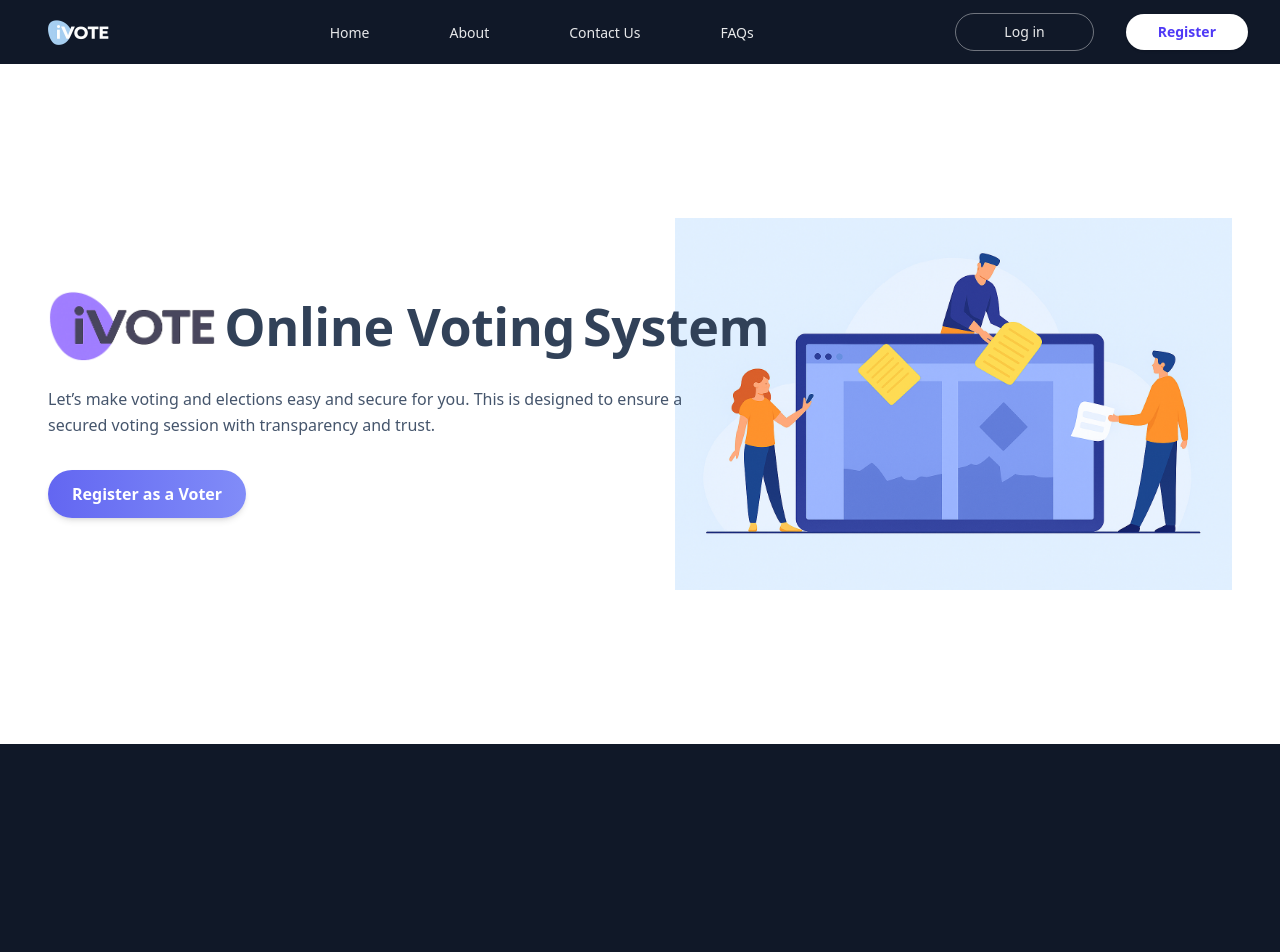
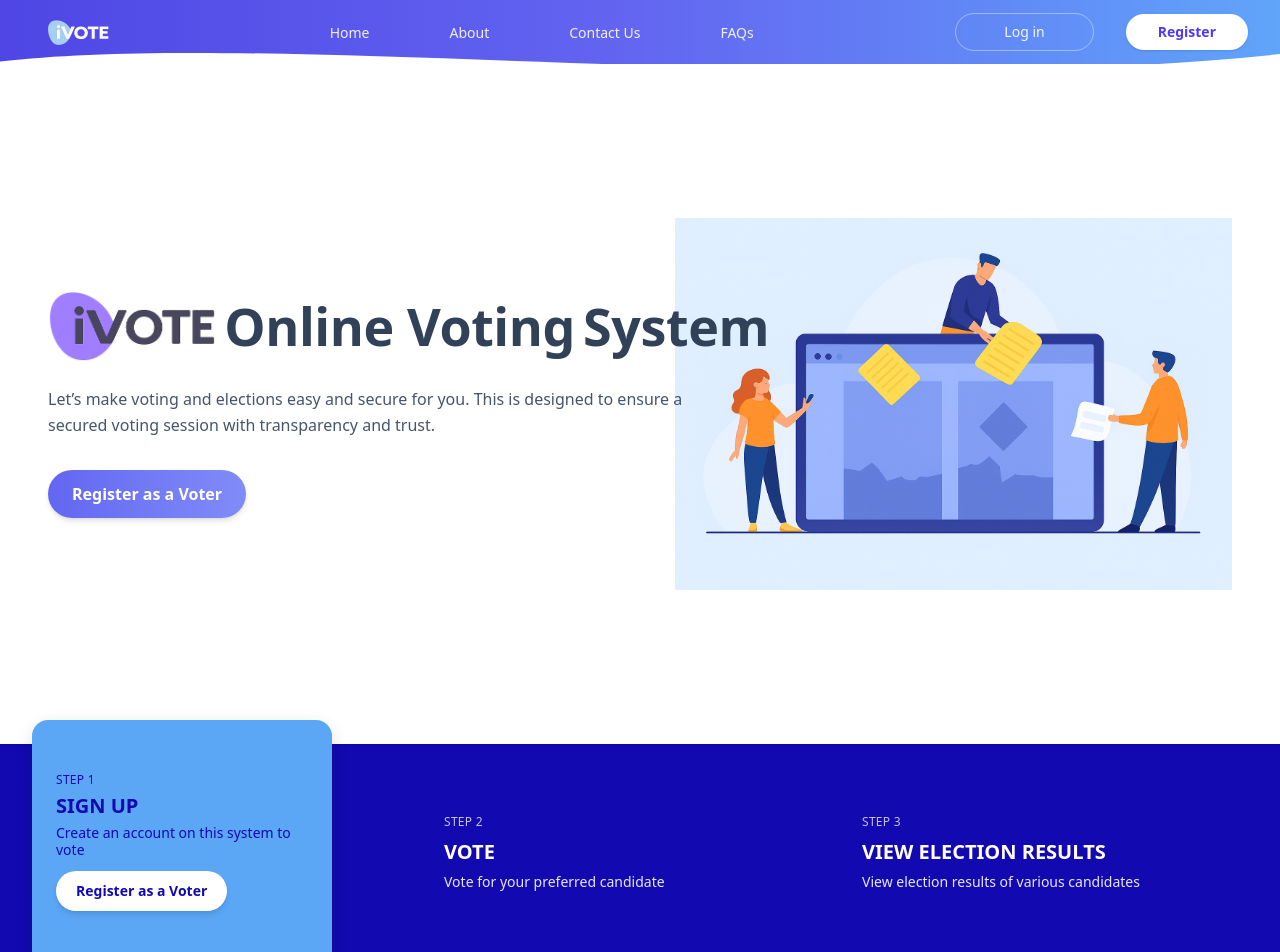
Before and after one commit to david-taiwo/i-VOTE-, a Next.js app: page / in a window 1280 px wide. Shown: the top 952 px of the page. Before the commit the page ends 800 px from the top, so only its background shows below. Built offline with nearby package versions, Linux system fonts and the light colour scheme.

Commit message:
worked on and completed the how it works section

```diff
--- a/app/(public)/page.tsx
+++ b/app/(public)/page.tsx
@@ -1,9 +1,13 @@
 import React from 'react'
 import Image from 'next/image'
+import Link from 'next/link'
+import { FaUserCheck, FaCheckCircle, FaChartBar } from 'react-icons/fa'
 
 const Home = () => {
   return (
-    <section className="relative min-h-[85vh] bg-white flex items-center overflow-hidden">
+    <div>
+      {/* Hero Section */}
+      <section className="relative min-h-[85vh] bg-white flex items-center overflow-hidden">
       <div className="absolute inset-0 bg-gradient-to-br from-indigo-50 via-white to-blue-50 -z-10" />
 
       <div className="w-full max-w-7xl mx-auto px-6 md:px-8 lg:px-12">
@@ -11,7 +15,7 @@
 
           {/* TEXT COL */}
           <div className="lg:col-span-7 order-2 lg:order-1 relative z-10 space-y-6 text-center lg:text-left">
-            <h1 className="max-w-100vw tracking-tight leading-tight flex justify-center lg:justify-start items-center flex-wrap gap-2">
+            <h1 className="max-w-full tracking-tight leading-tight flex justify-center lg:justify-start items-center flex-wrap gap-2">
               {/* Replace text with logo */}
               <span className="inline-block align-middle">
                 <Image
@@ -30,11 +34,8 @@
               </span>
             </h1>
 
-            <p className="max-w-100vw text-[15px] md:text-base text-center lg:text-left leading-relaxed text-slate-600">
+            <p className="max-w-full text-[15px] md:text-base text-center lg:text-left leading-relaxed text-slate-600">
               Let’s make voting and elections easy and secure for you. This is{' '}
-              {/* <span className="text-slate-500/70 lg:relative lg:-right-2">
-                This is
-              </span>{' '} */}
               designed to ensure a secured voting session with transparency and trust.
             </p>
 
@@ -58,7 +59,83 @@
           </div>
         </div>
       </div>
-    </section>
+      </section>
+
+      {/* How It Works Section */}
+      <section aria-label="Three step process" className="w-full flex">
+        <div className="w-full">
+          <div
+            className="relative bg-[#1209b0] h-auto md:h-[27vh] py-8 md:py-0 shadow-[inset_0_2px_0_rgba(0,0,0,0.06)]"
+          >
+            {/* Mobile/Tablet layout wrapper */}
+            <div className="h-full max-w-full mx-auto px-4 sm:px-6 md:px-8 flex flex-col md:flex-row md:items-center gap-0 md:gap-8">
+              {/* LEFT: Step 1 card */}
+              <div
+                className="w-full sm:w-80 md:shrink-0 md:rounded-t-2xl md:w-[300px] translate-y-[-30%] md:translate-y-[-5%] rounded-t-2xl  h-auto md:h-[30vh] bg-[#5ba6f5] shadow-[0_6px_18px_rgba(5,5,10,0.12)]"
+              >
+                <div className=" rounded-2xl md:rounded-t-xl p-5 sm:p-6 md:p-3.5 md:pt-13 md:px-6 text-center md:text-left text-[#1209b0]">
+                  <div className="text-xs font-medium uppercase tracking-wide">
+                    Step 1
+                  </div>
+                  <h3 className="mt-2 sm:mt-1 font-semibold text-lg sm:text-xl leading-snug">
+                    SIGN UP
+                  </h3>
+                  <p className="mt-2 sm:mt-1 text-sm leading-tight">
+                    Create an account on this system to vote
+                  </p>
+
+                  {/* CTA button */}
+                  <div className="mt-4 sm:mt-3">
+                    <Link
+                      href="#"
+                      className="inline-block text-sm font-semibold px-5 py-2.5 rounded-full bg-white text-[#1209b0] shadow-md hover:shadow-lg hover:scale-105 transition-all duration-200 focus:outline-none focus:ring-2 focus:ring-[#1209b0] focus:ring-offset-2"
+                      aria-label="Register as a Voter"
+                    >
+                      Register as a Voter
+                    </Link>
+                  </div>
+                </div>
+              </div>
+
+              {/* MIDDLE and RIGHT: Steps 2 & 3 */}
+              <div className="w-full md:ml-20 flex flex-col sm:flex-row gap-15 sm:gap-8 md:gap-8 md:flex-row md:items-center flex-1">
+                {/* Step 2 */}
+                <div className="text-center md:text-left flex-1">
+                  <div className="text-xs font-medium uppercase tracking-wide text-white/75">
+                    Step 2
+                  </div>
+                  <h3 className="mt-2 text-white font-semibold text-lg sm:text-xl leading-snug">
+                    VOTE
+                  </h3>
+                  <p className="mt-2 text-white/90 text-sm leading-tight">
+                    Vote for your preferred candidate
+                  </p>
+                </div>
+
+                {/* Step 3 */}
+                <div className="text-center md:text-left md:ml-auto flex-1">
+                  <div className="text-xs font-medium uppercase tracking-wide text-white/75">
+                    Step 3
+                  </div>
+                  <h3 className="mt-2 text-white font-semibold text-lg sm:text-xl leading-snug">
+                    VIEW ELECTION RESULTS
+                  </h3>
+                  <p className="mt-2 text-white/90 text-sm leading-tight">
+                    View election results of various candidates
+                  </p>
+                </div>
+              </div>
+            </div>
+
+            <div
+              className="absolute bottom-0 left-0 h-1.5 w-full bg-[linear-gradient(90deg,rgba(255,255,255,0.06),rgba(255,255,255,0.02))]"
+              aria-hidden="true"
+            />
+          </div>
+        </div>
+      </section>
+
+    </div>
   )
 }
 
--- a/app/globals.css
+++ b/app/globals.css
@@ -15,17 +15,17 @@
   --wave-height: 74px; /* controls the wave depth */
 }
 
-html,
+/* html,
 body {
   @apply min-h-screen bg-white text-gray-900 transition-colors duration-300;
 }
 
-@media (prefers-color-scheme: light) {
+@media (prefers-color-scheme: dark) {
   html,
   body {
     @apply bg-gray-900 text-gray-100;
   }
-}
+} */
 
 /* Optional smooth scroll */
 html {
```
Also changed, not shown: 1 other file (tests, documents, lock files or other folders).
